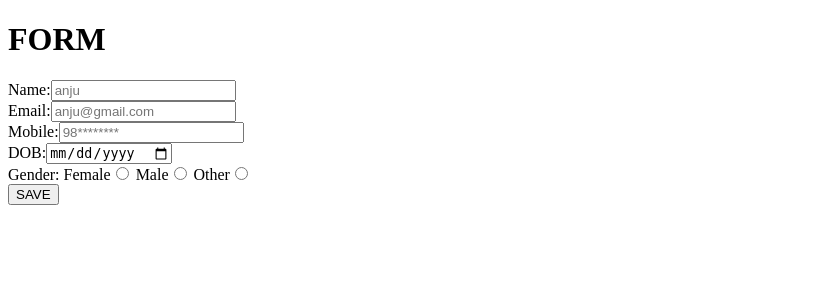
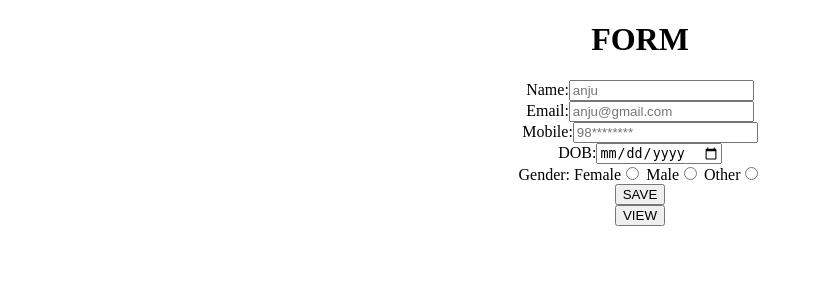
Before and after one commit to anjuaravu/data_store_retrieve_php, a PHP site: page /form.php in a window 1280 px wide. Shown: the top 300 px of the page, without its empty margins (0-813 px from the left). Run offline with PHP 8.4, Linux system fonts and the light colour scheme.

Commit message:
Update form.php

```diff
--- a/form.php
+++ b/form.php
@@ -4,19 +4,21 @@
     <meta charset="UTF-8">
     <meta http-equiv="X-UA-Compatible" content="IE=edge">
     <meta name="viewport" content="width=device-width, initial-scale=1.0">
-    <title>Document</title>
+    <title>insert table and display data</title>
 </head>
-<body >
-    <h1>FORM</h1>
-    <form action="index.php",method="get" >
+<body align="center">
+    <h1 >FORM</h1>
+    <form action="insert.php",method="get" width="100px" >
         Name:<input type="text"  name="name" placeholder="anju" required><br>
         Email:<input type="email"  name="email" placeholder="anju@gmail.com" required><br>
         Mobile:<input type="number" name="mobile" placeholder="98********" required><br>
         DOB:<input type="date"  name="dob" placeholder="18-01-1999"required><br>
-        Gender: Female<input type="radio" id="female" name="gender" required>
-                Male<input type="radio" id="male" name="gender">
-                Other<input type="radio" id="other" name="gender"><br>
-        <input type="submit" value="SAVE" name="submit">
+        Gender: Female<input type="radio" value="Female" name="gender" required>
+                Male<input type="radio" value="Male" name="gender">
+                Other<input type="radio" value="Other" name="gender"><br>
+                <input type="submit" value="SAVE" name="submit">
+
     </form>
+    <a href="display.php" align="center"><button>VIEW</button></a>
 </body>
 </html>
```
